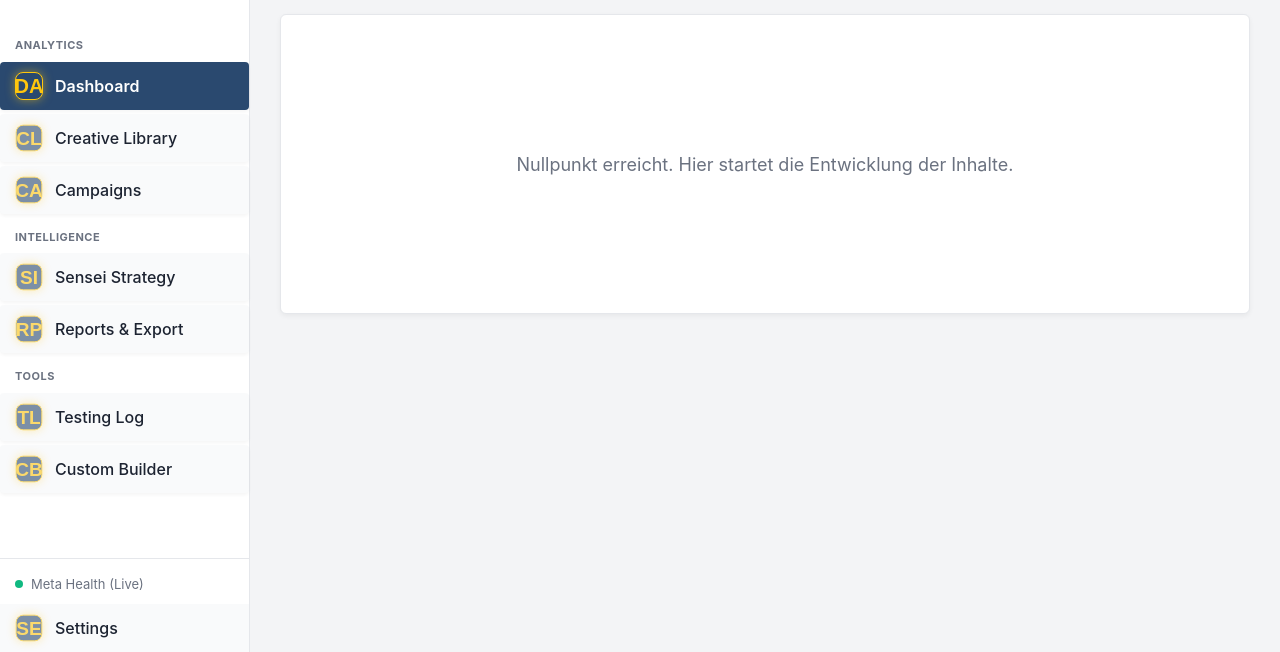
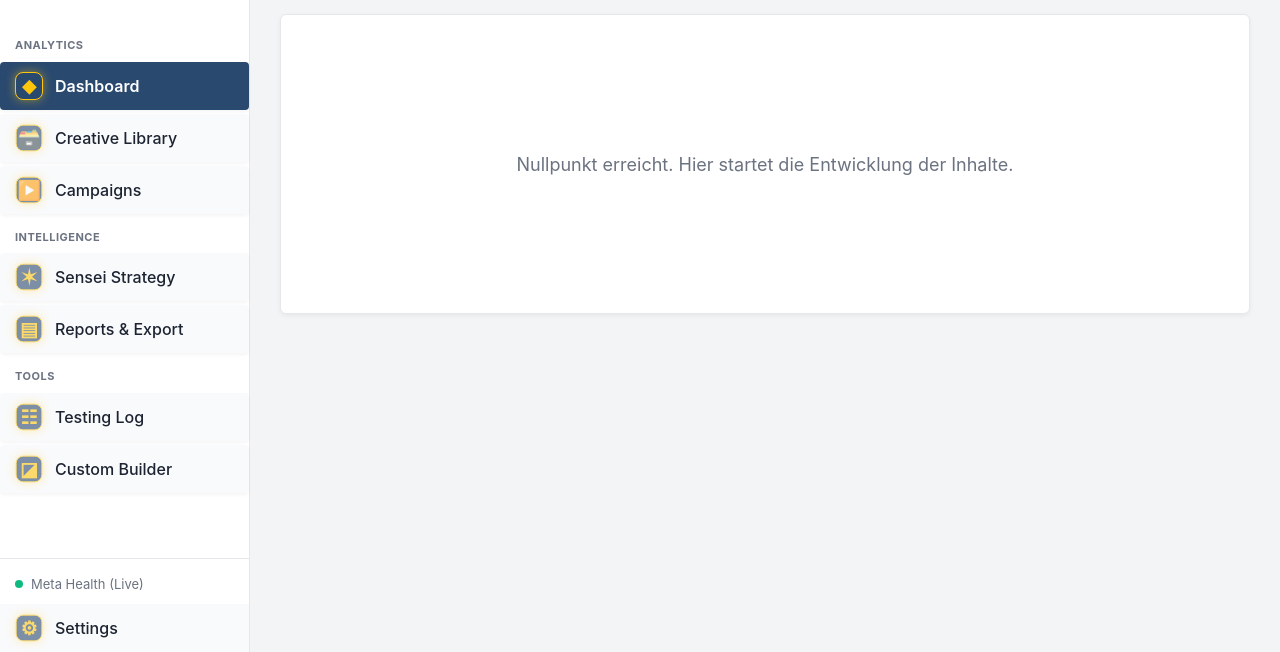
Before and after one commit to sebastianpennerba-arch/amaschine, a plain HTML site: page index.html in a window 1280 px wide. Shown: the part 148-800 px from the top of the page. Drawn offline with Linux system fonts and the light colour scheme.

Commit message:
Update index.html

```diff
--- a/index.html
+++ b/index.html
@@ -2,7 +2,7 @@
 <html lang="de">
 <head>
   <meta charset="UTF-8" />
-  <title>SignalOne.cloud | Creative Intelligence Elite Core V9.5 (Sidebar Final)</title>
+  <title>SignalOne.cloud | Creative Intelligence Elite Core V9.7 (Sidebar Final)</title>
   <meta name="viewport" content="width=device-width, initial-scale=1" />
   <link rel="stylesheet" href="styles.css" />
 </head>
@@ -20,32 +20,32 @@
     <div class="menu-section-title">ANALYTICS</div>
 
     <a href="#dashboard" class="menu-item active" data-view="dashboard">
-      <span class="menu-icon">DA</span> <span class="menu-label">Dashboard</span>
+      <span class="menu-icon">⬥</span> <span class="menu-label">Dashboard</span>
     </a>
     <a href="#creatives" class="menu-item" data-view="creatives">
-      <span class="menu-icon">CL</span> <span class="menu-label">Creative Library</span>
+      <span class="menu-icon">🗃️</span> <span class="menu-label">Creative Library</span>
     </a>
     <a href="#campaigns" class="menu-item" data-view="campaigns">
-      <span class="menu-icon">CA</span> <span class="menu-label">Campaigns</span>
+      <span class="menu-icon">▶️</span> <span class="menu-label">Campaigns</span>
     </a>
 
     <div class="menu-section-title">INTELLIGENCE</div>
 
     <a href="#sensei" class="menu-item" data-view="sensei">
-      <span class="menu-icon">SI</span> <span class="menu-label">Sensei Strategy</span>
+      <span class="menu-icon">✶</span> <span class="menu-label">Sensei Strategy</span>
     </a>
 
     <a href="#reports" class="menu-item" data-view="reports">
-      <span class="menu-icon">RP</span> <span class="menu-label">Reports & Export</span>
+      <span class="menu-icon">▤</span> <span class="menu-label">Reports & Export</span>
     </a>
 
     <div class="menu-section-title">TOOLS</div>
 
     <a href="#testing" class="menu-item" data-view="testing">
-        <span class="menu-icon">TL</span> <span class="menu-label">Testing Log</span>
+        <span class="menu-icon">☷</span> <span class="menu-label">Testing Log</span>
     </a>
     <a href="#custom" class="menu-item" data-view="custom">
-        <span class="menu-icon">CB</span> <span class="menu-label">Custom Builder</span>
+        <span class="menu-icon">◪</span> <span class="menu-label">Custom Builder</span>
     </a>
   </div>
 
@@ -58,7 +58,7 @@
     </div>
 
     <a href="#settings" class="menu-item" data-view="settings">
-      <span class="menu-icon">SE</span> <span class="menu-label">Settings</span>
+      <span class="menu-icon">⚙</span> <span class="menu-label">Settings</span>
     </a>
   </div>
 </nav>
```
